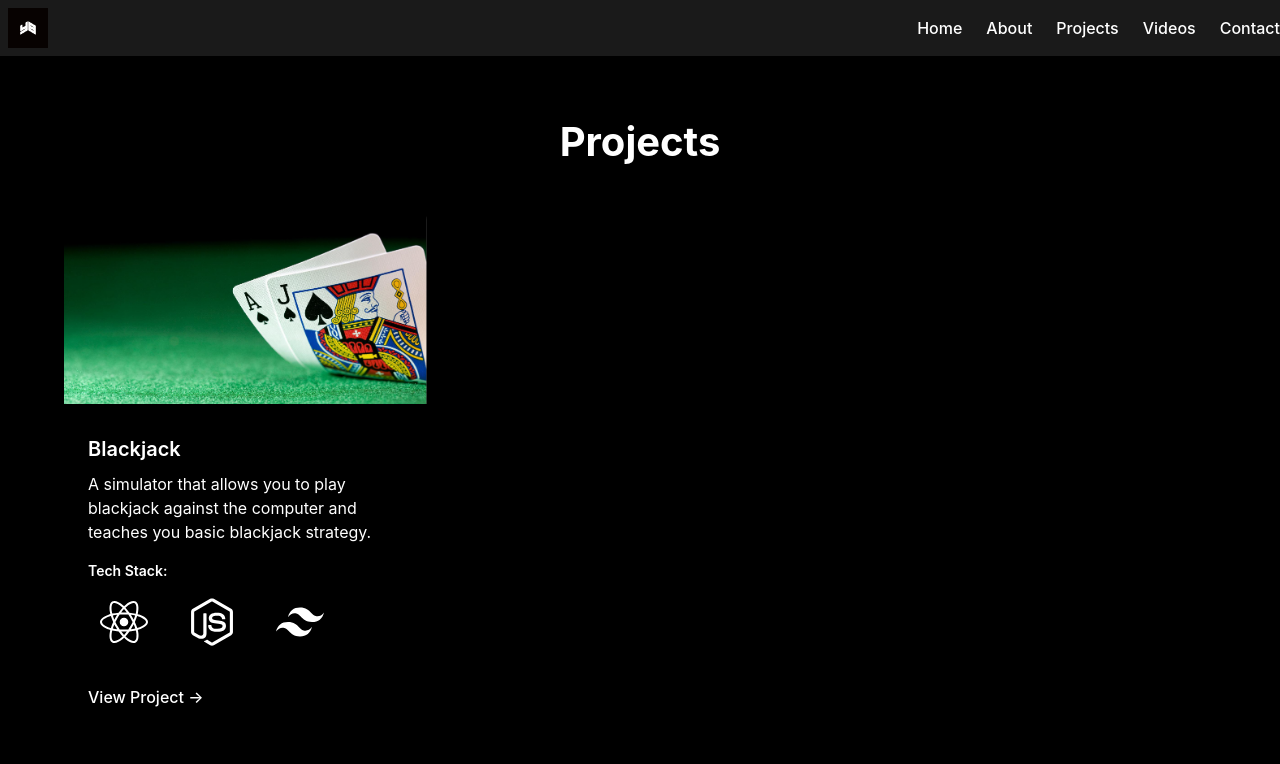
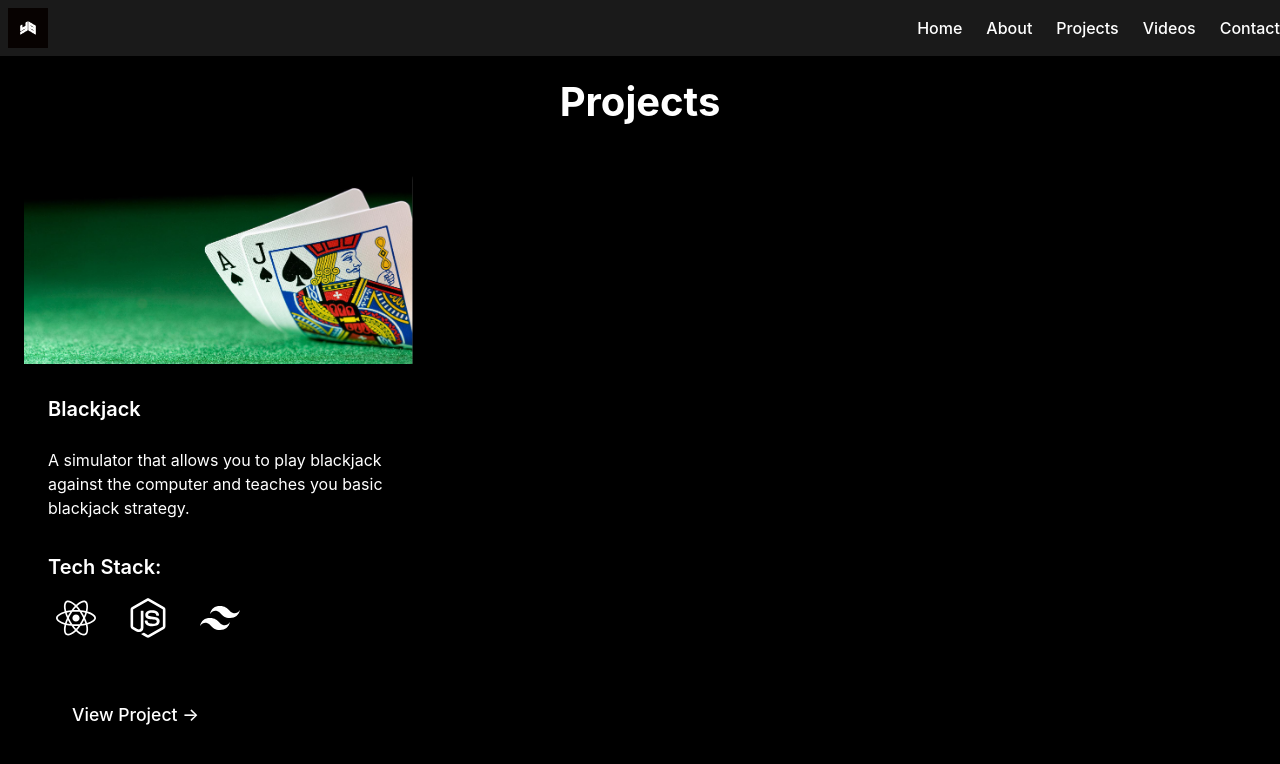
Before and after one commit to rmeyer1/dragon-app, a React (Vite) app: page /projects in a window 1280 px wide. Shown: the top 764 px of the page. Built offline with nearby package versions, Linux system fonts and the light colour scheme.

Commit message:
css updates

```diff
--- a/src/components/Navbar.css
+++ b/src/components/Navbar.css
@@ -97,6 +97,7 @@
     display: none;
     flex-direction: column;
     cursor: pointer;
+    padding: 0.5rem;
   }
 
   .navbar-toggle .bar {
--- a/src/components/ProjectCard.css
+++ b/src/components/ProjectCard.css
@@ -4,6 +4,10 @@
   box-shadow: var(--shadow-medium);
   overflow: hidden;
   transition: transform 0.2s ease;
+  min-height: auto;
+  padding-bottom: 2rem;
+  margin-bottom: 1rem;
+  position: relative;
 }
 
 .project-card:hover {
@@ -17,6 +21,10 @@
 }
 
 .project-card__content {
+  display: flex;
+  flex-direction: column;
+  gap: 1rem;
+  height: 100%;
   padding: 1.5rem;
 }
 
@@ -37,7 +45,7 @@
 }
 
 .project-card__tech-title {
-  font-size: 0.875rem;
+  font-size: 1.25rem;
   font-weight: 600;
   margin-bottom: 0.5rem;
   color: var(--text-primary);
@@ -50,10 +58,10 @@
 }
 
 .project-card__tech-item {
-  padding: 0.25rem 0.75rem;
+  padding: 0.25rem 0.50rem;
   background-color: var(--surface-variant);
   border-radius: 999px;
-  font-size: 3rem;
+  font-size: 2.5rem;
   color: #ffffff;
   transition: transform 0.2s ease, color 0.2s ease;
 }
@@ -64,10 +72,26 @@
 }
 
 .project-card__link {
-  color: var(--primary-color);
-  display: inline-flex;
-  align-items: center;
+  display: inline-block;
+  padding: 0.75rem 1.5rem;
+  margin-top: auto;
+  width: fit-content;
   text-decoration: none;
+  color: var(--text-color);
+  transition: color 0.3s ease;
+  font-size: 1.1rem;
+  position: relative;
+  z-index: 2;
+}
+
+.project-card__link::before {
+  content: '';
+  position: absolute;
+  top: -10px;
+  right: -10px;
+  bottom: -10px;
+  left: -10px;
+  z-index: -1;
 }
 
 .project-card__link:hover {
--- a/src/index.css
+++ b/src/index.css
@@ -77,3 +77,16 @@ body, #root {
   width: 100%;
   min-height: 100vh;
 }
+
+/* Improve scrolling on iOS */
+html, body {
+  -webkit-overflow-scrolling: touch;
+  scroll-behavior: smooth;
+  overscroll-behavior-y: none;
+  height: 100%;
+}
+
+/* Prevent content from being hidden behind bottom nav bar on iOS */
+.app-container {
+  padding-bottom: env(safe-area-inset-bottom, 20px);
+}
--- a/src/pages/LandingPage.css
+++ b/src/pages/LandingPage.css
@@ -15,11 +15,13 @@ body, #root {
   height: 100vh;
   display: flex;
   flex-direction: column;
+  overflow: hidden;
 }
 
 .landing-page {
-  flex: 1; /* Take up remaining space */
-  width: 100%;
+  flex: 1;
+  width: 100vw;
+  height: 100vh;
   background-image: url('/images/mountain-landscape.png');
   background-size: cover;
   background-position: center;
--- a/src/pages/Projects.css
+++ b/src/pages/Projects.css
@@ -3,7 +3,7 @@
   margin: 0 auto;
   width: 100%;
   min-height: 100vh;
-  padding: 4rem 4rem 6rem;
+  padding: 1.5rem 1.5rem 3rem;
   background-color: #000000;
   color: #ffffff;
   overflow-y: auto;
--- a/src/pages/Projects.tsx
+++ b/src/pages/Projects.tsx
@@ -4,7 +4,7 @@ import './Projects.css'
 
 const Projects = () => {
   return (
-    <div className="projects-container">
+    <section className="projects-container">
       <h1 className="projects-title">
         Projects
       </h1>
@@ -16,7 +16,7 @@ const Projects = () => {
           </div>
         ))}
       </div>
-    </div>
+    </section>
   )
 }
 
--- a/src/pages/VideoPage.css
+++ b/src/pages/VideoPage.css
@@ -25,7 +25,7 @@
 
   .videos-container video {
     width: 100%;
-    border: 2px solid #00ffff;
+    border: 2px solid #026918;
     border-radius: 8px;
     aspect-ratio: 16/9;
     background-color: #111;
```
